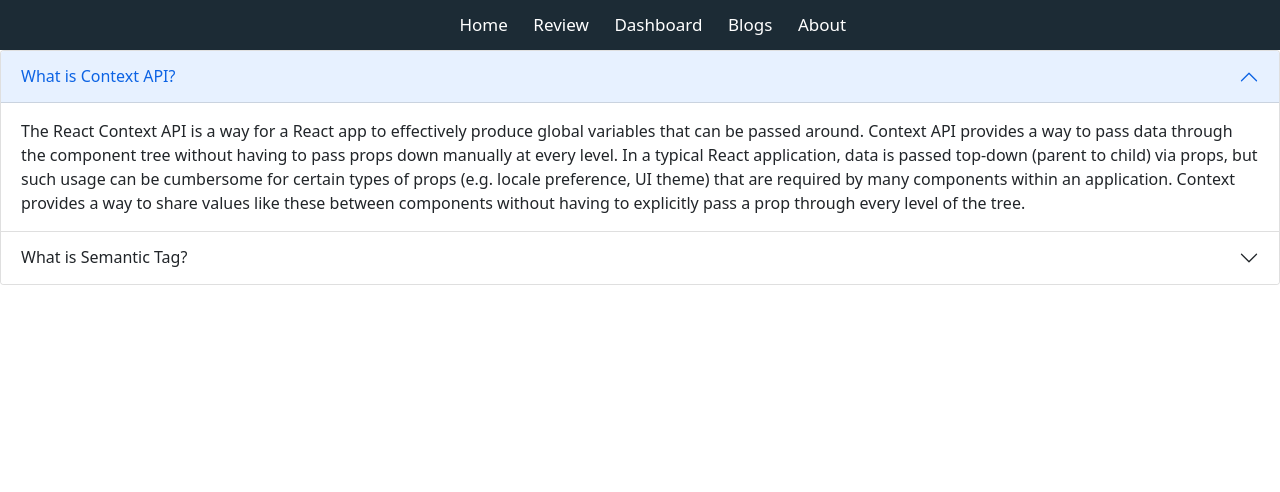
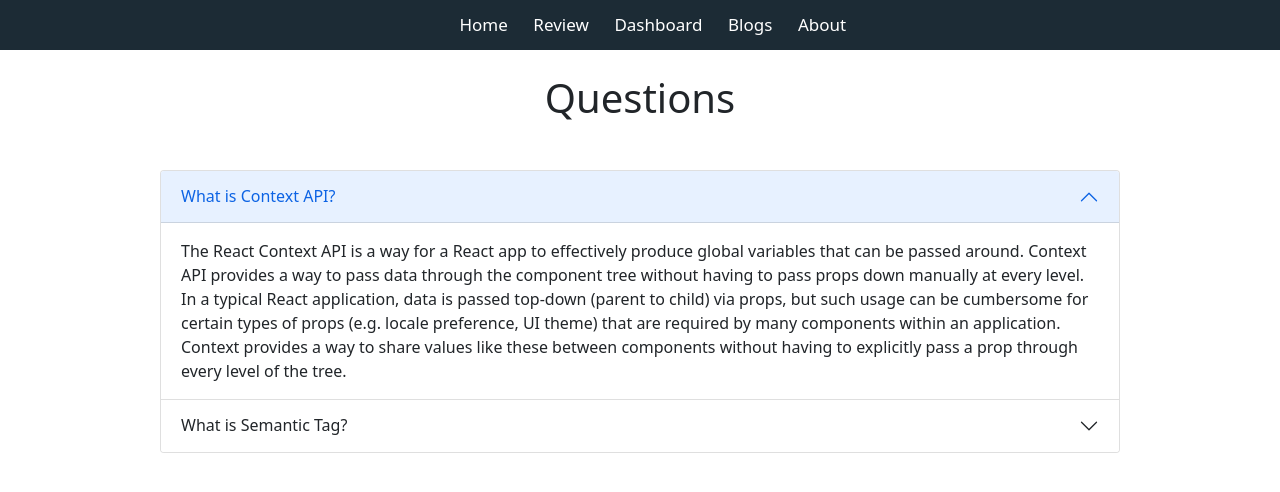
Before and after one commit to SJMormo/product-analysis-website, a React (Create React App) app: page /blogs in a window 1280 px wide. Shown: the top 492 px of the page. Built offline with nearby package versions, Linux system fonts and the light colour scheme.

Commit message:
Mark down page edited

```diff
--- a/src/components/Blogs/Blogs.js
+++ b/src/components/Blogs/Blogs.js
@@ -3,7 +3,8 @@ import { Accordion } from 'react-bootstrap';
 
 const Blogs = () => {
     return (
-        <Accordion defaultActiveKey="0">
+        <Accordion className='w-75 mx-auto mt-4' defaultActiveKey="0">
+            <h1 className="text-center mb-5">Questions</h1>
             <Accordion.Item eventKey="0">
                 <Accordion.Header>What is Context API?</Accordion.Header>
                 <Accordion.Body>
--- a/src/components/Home/Home.js
+++ b/src/components/Home/Home.js
@@ -26,14 +26,14 @@ const Home = () => {
                     <h1 className="mt-3">Explore</h1>
                 </div>
                 <div className="col-md-4 col-sm-12">
-                    <img src={img} alt="" />
+                    <img className='img-fluid' src={img} alt="" />
                 </div>
             </div >
             <div className='pb-5'>
                 <h3 className="mt-5 text-center">Customer Reviews</h3>
                 <Row sm={1} md={3} className="g-4 w-75 mx-auto">
                     {
-                        reviews.slice(3).map(review =>
+                        reviews.slice(0, 3).map(review =>
                             <Review
                                 key={review.id}
                                 review={review}
```
Also changed, not shown: 1 other file (tests, documents, lock files or other folders).
